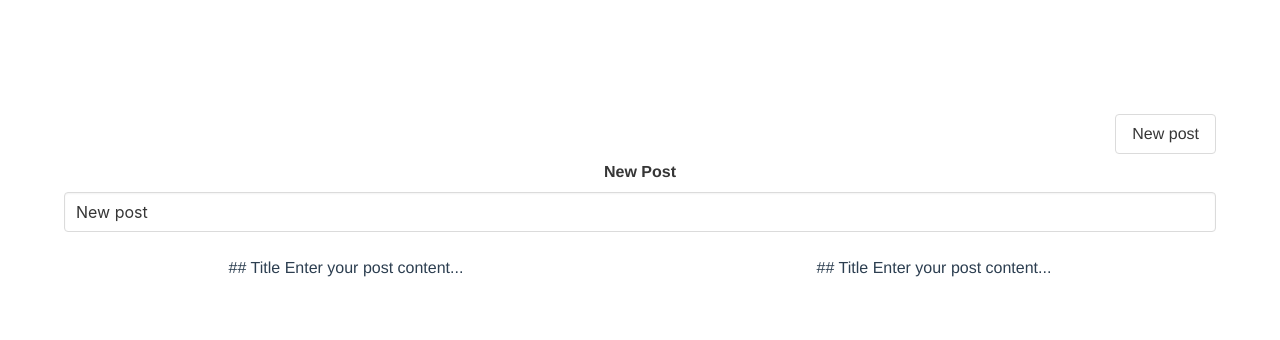
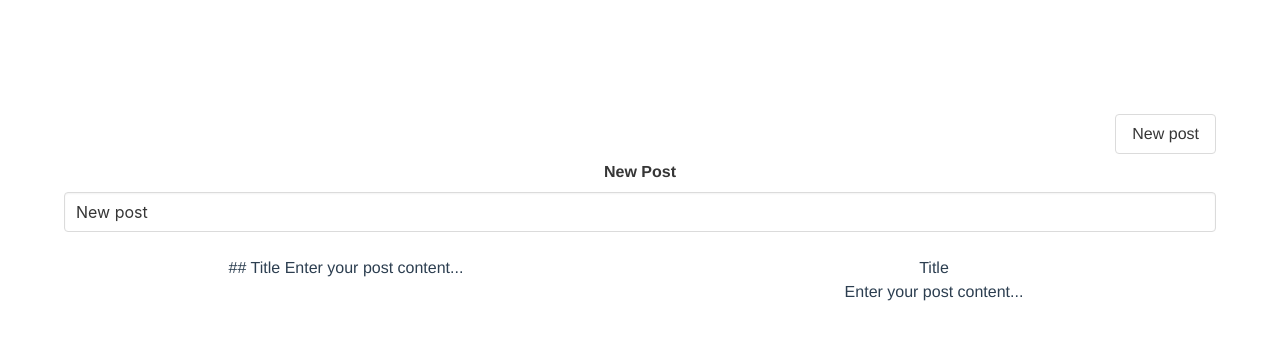
Before and after one commit to Mark-Pavlenko/vue3-posts-composition-api, a Vue app: page /posts/new in a window 1280 px wide. Shown: the top 340 px of the page. Built offline with nearby package versions, Linux system fonts and the light colour scheme; the HTML template or start-up script is replaced by a standard one.

Commit message:
feat: added html parser with watching effect

```diff
--- a/package.json
+++ b/package.json
@@ -9,7 +9,9 @@
     "lint": "vue-cli-service lint"
   },
   "dependencies": {
+    "@types/marked": "^4.0.8",
     "axios": "^1.3.4",
+    "marked": "^4.2.12",
     "moment": "^2.29.4",
     "vue": "^3.2.13",
     "vue-router": "^4.1.6"
--- a/src/components/PostWriter.vue
+++ b/src/components/PostWriter.vue
@@ -13,15 +13,16 @@
       <div contenteditable ref="contentEditable" @input="handleInputData"/>
     </div>
     <div class="column">
-      {{content}}
+      <div v-html="html" />
     </div>
   </div>
 
 </template>
 
 <script lang="ts">
-import { defineComponent, ref, onMounted } from 'vue'
+import { defineComponent, ref, onMounted, watch, watchEffect } from 'vue'
 import { Post } from '@/mocks'
+import { marked } from 'marked'
 
 export default defineComponent({
   name: 'PostWriter',
@@ -34,6 +35,21 @@ export default defineComponent({
   setup (props) {
     const title = ref(props.post.title)
     const content = ref('## Title \nEnter your post content...')
+    const html = ref('')
+
+    // called once after component creation and every time when element changed
+    watchEffect(() => {
+      html.value = marked.parse(content.value)
+    })
+
+    // called every time when element was changed
+    // watch(content, (newContent) => {
+    //   html.value = marked.parse(content.value)
+    // }, {
+    //   // called also once the component created
+    //   immediate: true
+    // })
+
     const contentEditable = ref<HTMLDivElement | null>(null)
 
     const handleInputData = () => {
@@ -52,6 +68,7 @@ export default defineComponent({
     })
 
     return {
+      html,
       title,
       content,
       contentEditable,
```
